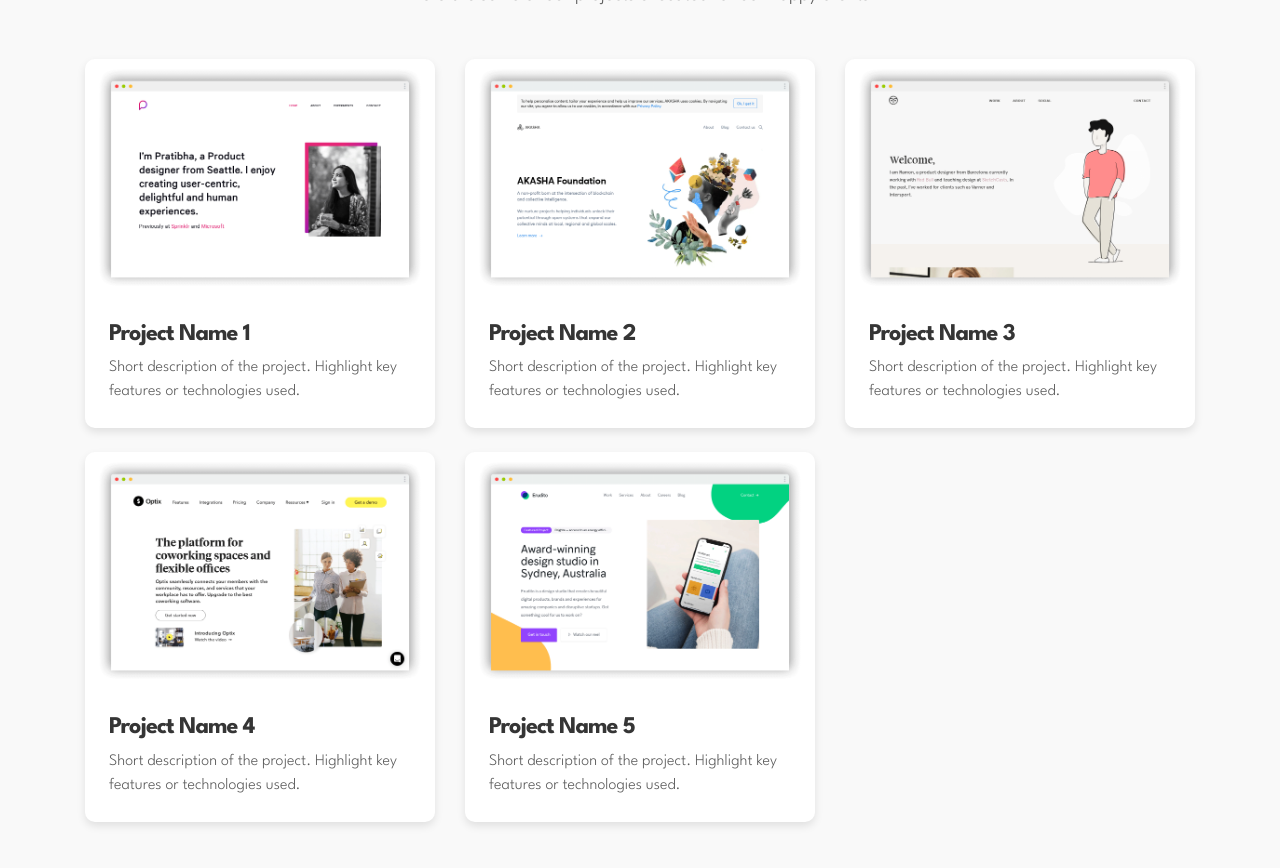
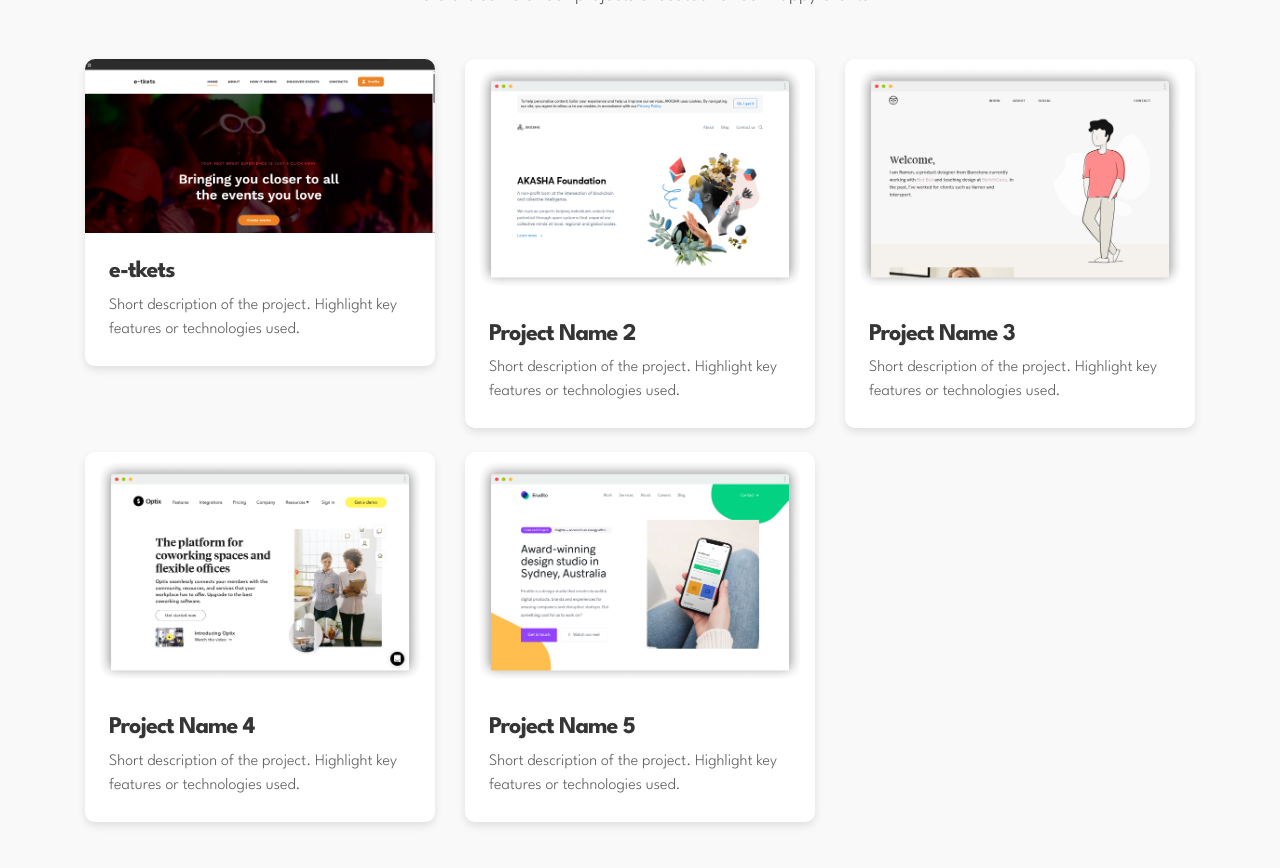
Before and after one commit to TimOsahenru/mobyte, a Jekyll site: the page built from index.html, in a window 1280 px wide and 900 px high, scrolled down 773 px. Shown: the top 868 px of the window. Built offline with Jekyll 4.4.1, drawn with Linux system fonts in a browser that asks for light colours.

Commit message:
picture added

```diff
--- a/_includes/projects.html
+++ b/_includes/projects.html
@@ -11,10 +11,10 @@
       <div class="col-lg-4 col-md-6 mb-4">
         <a href="project-detail-1.html" class="project-card">
           <div class="project-image">
-            <img src="images/project/project-image01.png" class="img-fluid" alt="Project 1">
+            <img src="images/project/project-image06.png" class="img-fluid" alt="Project 1">
           </div>
           <div class="project-content">
-            <h3>Project Name 1</h3>
+            <h3>e-tkets</h3>
             <p>Short description of the project. Highlight key features or technologies used.</p>
           </div>
         </a>
```
Also changed, not shown: images/project/project-image06.png (added).
